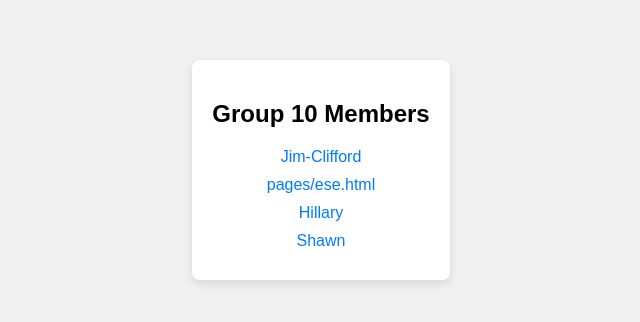
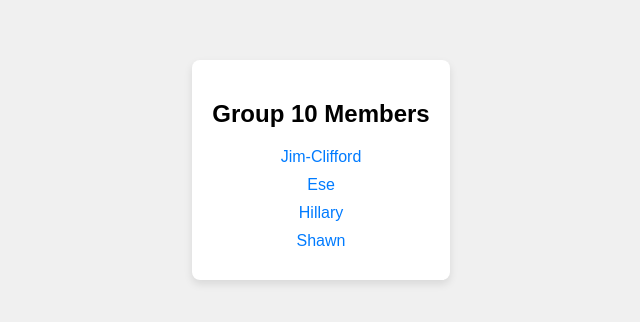
Before and after one commit to hilaryoseiokrah/Group10, a plain HTML site: page index.html in a window 1280 px wide. Shown: the part 230-552 px from the top of the page, 319-959 px from the left. Drawn offline with Linux system fonts and the light colour scheme.

Commit message:
Fixed link to my page

```diff
--- a/index.html
+++ b/index.html
@@ -36,7 +36,7 @@
     <div class="card">
         <h2>Group 10 Members</h2>
         <a href="pages/jim.html">Jim-Clifford</a>
-        <a href="#">pages/ese.html</a>
+        <a href="pages/ese.html">Ese</a>
         <a href="#">Hillary</a>
         <a href="pages/shawn.html">Shawn</a>
     </div>
```
